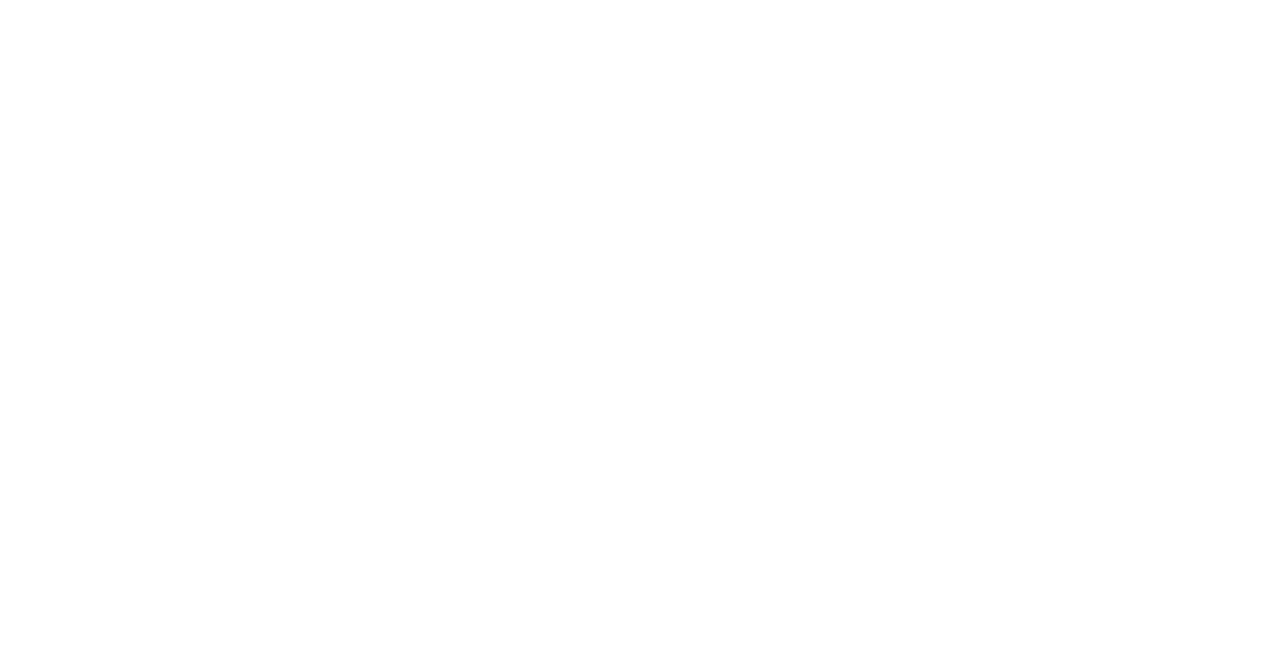
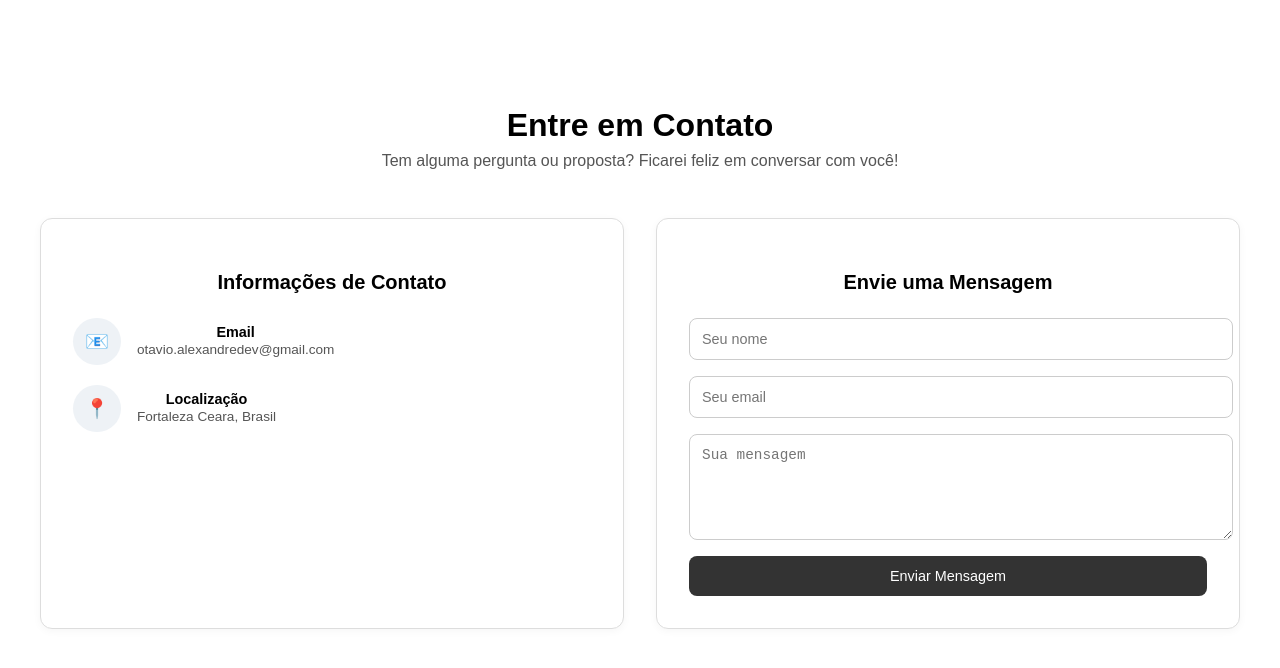
Before and after one commit to Zerphyis/portifolio, a React (Create React App) app: page / in a window 1280 px wide. Shown: the top 668 px of the page. Built offline with nearby package versions, Linux system fonts and the light colour scheme.

Commit message:
feat:adicionando as informações

```diff
--- a/src/components/contact-section/ContactSection.js
+++ b/src/components/contact-section/ContactSection.js
@@ -1,83 +1,65 @@
-export default function ContactSection({}){
-document.addEventListener("DOMContentLoaded", () => {
+import { useState } from "react";
+import "./ContactSection.css";
+
+export default function ContactSection() {
   const personalInfo = {
-    email: "exemplo@email.com",
-    phone: "+55 11 91234-5678",
-    location: "São Paulo, Brasil",
+    email: "otavio.alexandredev@gmail.com",
+    location: "Fortaleza Ceara, Brasil",
   };
 
-  const contactSection = document.getElementById("contact-section");
+  const [isSending, setIsSending] = useState(false);
+  const [showSuccess, setShowSuccess] = useState(false);
 
-  contactSection.innerHTML = `
-    <div class="section-title fade-in">
+  const handleSubmit = async (e) => {
+    e.preventDefault();
+    setIsSending(true);
+    await new Promise((res) => setTimeout(res, 1500));
+    setIsSending(false);
+    setShowSuccess(true);
+    e.target.reset();
+    setTimeout(() => setShowSuccess(false), 3000);
+  };
+
+  return (
+    <section id="contact-section">
+      <div className="section-title fade-in">
         <h2>Entre em Contato</h2>
         <p>Tem alguma pergunta ou proposta? Ficarei feliz em conversar com você!</p>
       </div>
 
-    <div class="contact-grid">
-      <div class="contact-card fade-in">
+      <div className="contact-grid">
+        <div className="contact-card fade-in">
           <h3>Informações de Contato</h3>
-        <div class="contact-info">
-          <div class="icon-block">
-            📧
-          </div>
+          <div className="contact-info">
+            <div className="icon-block">📧</div>
             <div>
               <p>Email</p>
-            <a href="mailto:${personalInfo.email}">${personalInfo.email}</a>
+              <a href={`mailto:${personalInfo.email}`}>{personalInfo.email}</a>
             </div>
           </div>
 
-        <div class="contact-info">
-          <div class="icon-block">
-            📞
-          </div>
-          <div>
-            <p>Telefone</p>
-            <a href="tel:${personalInfo.phone}">${personalInfo.phone}</a>
-          </div>
-        </div>
-
-        <div class="contact-info">
-          <div class="icon-block">
-            📍
-          </div>
+          <div className="contact-info">
+            <div className="icon-block">📍</div>
             <div>
               <p>Localização</p>
-            <span>${personalInfo.location}</span>
+              <span>{personalInfo.location}</span>
             </div>
           </div>
         </div>
 
-      <div class="contact-card fade-in">
+        <div className="contact-card fade-in">
           <h3>Envie uma Mensagem</h3>
-        <form id="contact-form" class="form">
+          <form className="form" onSubmit={handleSubmit}>
             <input type="text" name="name" placeholder="Seu nome" required />
             <input type="email" name="email" placeholder="Seu email" required />
             <textarea name="message" placeholder="Sua mensagem" rows="5" required></textarea>
-          <button type="submit" id="submit-btn">Enviar Mensagem</button>
-          <p id="success-msg" class="success-msg hidden">Mensagem enviada com sucesso!</p>
+            <button type="submit" disabled={isSending}>
+              {isSending ? "Enviando..." : "Enviar Mensagem"}
+            </button>
+            {showSuccess && <p className="success-msg">Mensagem enviada com sucesso!</p>}
           </form>
         </div>
       </div>
-  `;
-
-  const form = document.getElementById("contact-form");
-  const successMsg = document.getElementById("success-msg");
-  const submitBtn = document.getElementById("submit-btn");
-
-  form.addEventListener("submit", async (e) => {
-    e.preventDefault();
-    submitBtn.disabled = true;
-    submitBtn.textContent = "Enviando...";
-
-    await new Promise((resolve) => setTimeout(resolve, 1500)); // Simula envio
-
-    form.reset();
-    successMsg.classList.remove("hidden");
-    submitBtn.disabled = false;
-    submitBtn.textContent = "Enviar Mensagem";
-
-    setTimeout(() => successMsg.classList.add("hidden"), 3000);
-  });
-});
+    </section>
+  );
 }
```
Lines whose indentation alone changed are shown as unchanged.
